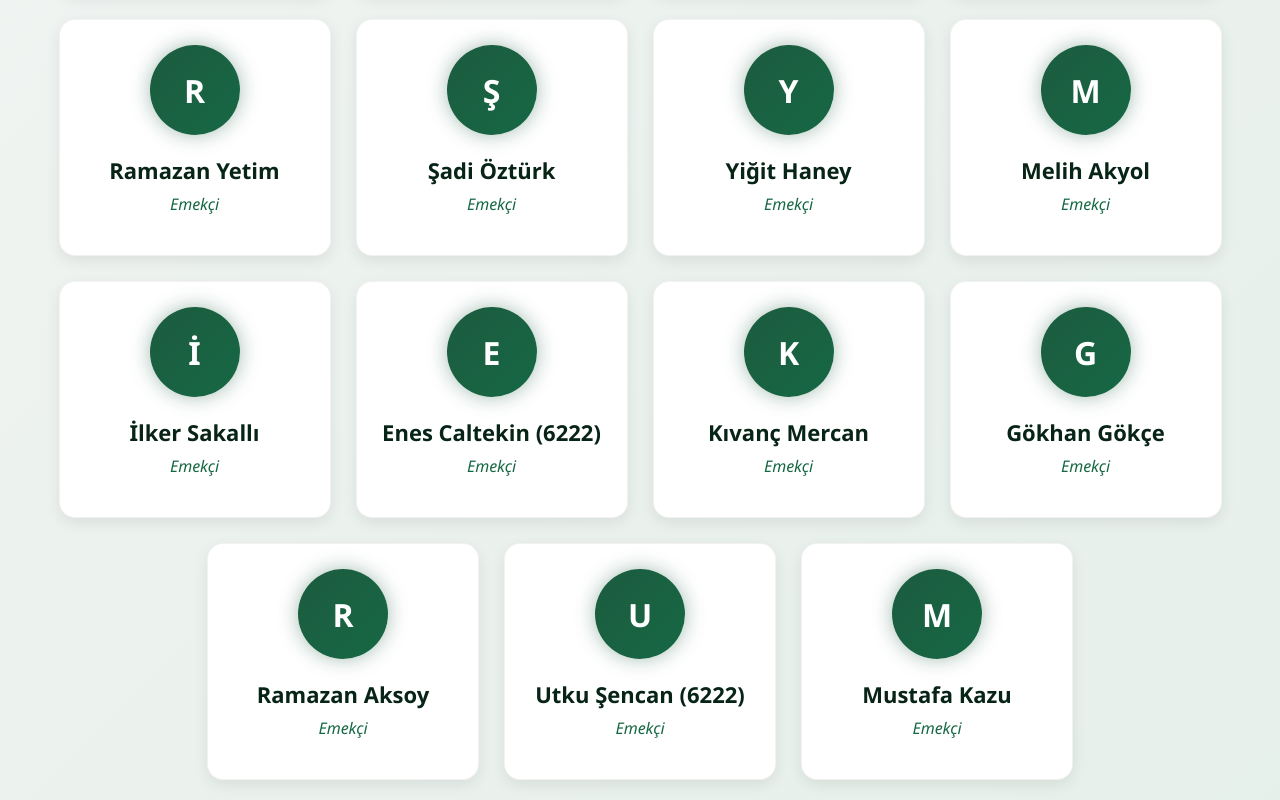
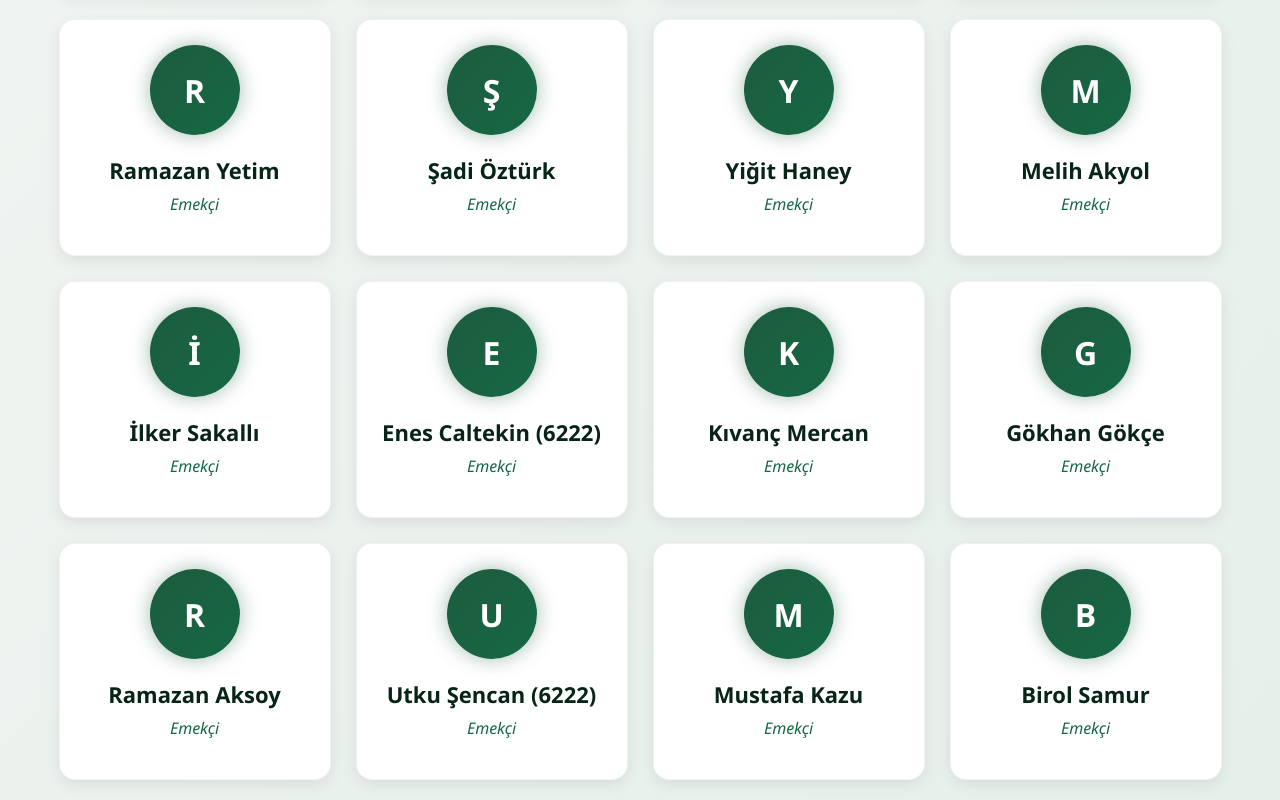
Before and after one commit to suskunlarwashere/suskunlarwashere.github.io, a plain HTML site: page destekcilerimiz.html in a window 1280 px wide. Shown: the part 1293-2093 px from the top of the page. Drawn offline with Linux system fonts and the light colour scheme.

Commit message:
Update destekcilerimiz.html

```diff
--- a/destekcilerimiz.html
+++ b/destekcilerimiz.html
@@ -401,7 +401,7 @@
     const founders = ["Osman Özcan", "Emin Yaşyer", "Ferhat Çakmak" , "Serkan Kurt" , "Ali Uzun" , "Nuri Gültekin" , "Ogün Gültekin" , "Arda Sünnetçi"];
 
     // Emekçiler
-    const workers = ["Ali Serdar Kocaağa", "Talha Çetin", "Emirhan Kıbrıslı", "Birol Samur", "Ramazan Yetim", "Şadi Öztürk ", "Yiğit Haney", "Melih Akyol", "İlker Sakallı", "Enes Caltekin (6222) ", "Kıvanç Mercan" , "Gökhan Gökçe" , "Ramazan Aksoy", "Utku Şencan (6222)", "Mustafa Kazu"];
+    const workers = ["Ali Serdar Kocaağa", "Talha Çetin", "Emirhan Kıbrıslı", "Birol Samur", "Ramazan Yetim", "Şadi Öztürk ", "Yiğit Haney", "Melih Akyol", "İlker Sakallı", "Enes Caltekin (6222) ", "Kıvanç Mercan" , "Gökhan Gökçe" , "Ramazan Aksoy", "Utku Şencan (6222)", "Mustafa Kazu", "Birol Samur"];
 
     const coreContainer = document.getElementById('core-container');
 
```
